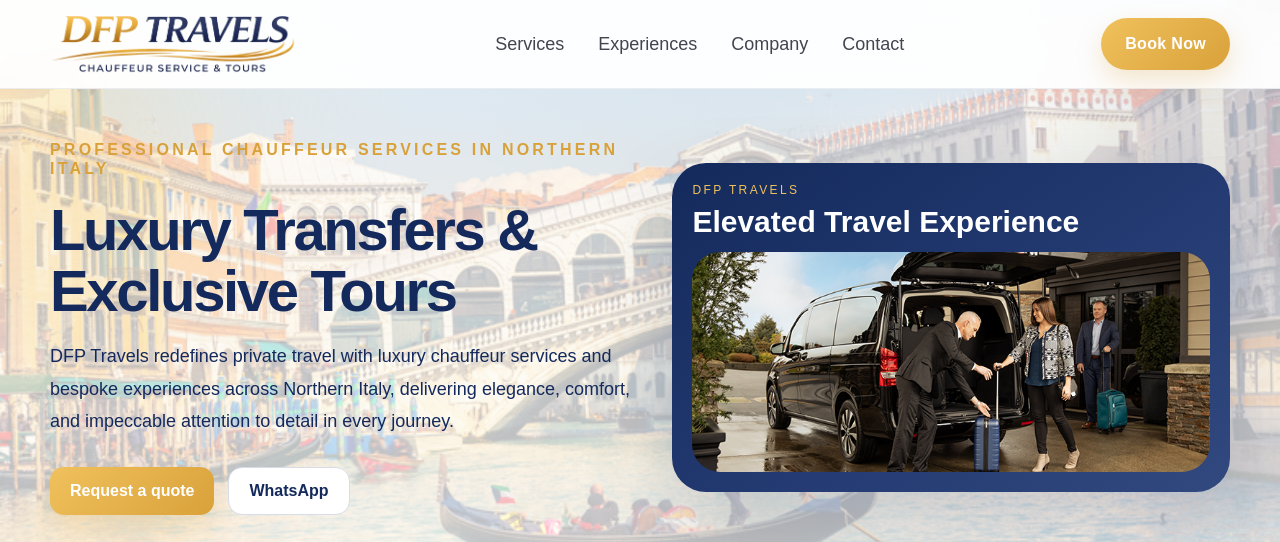
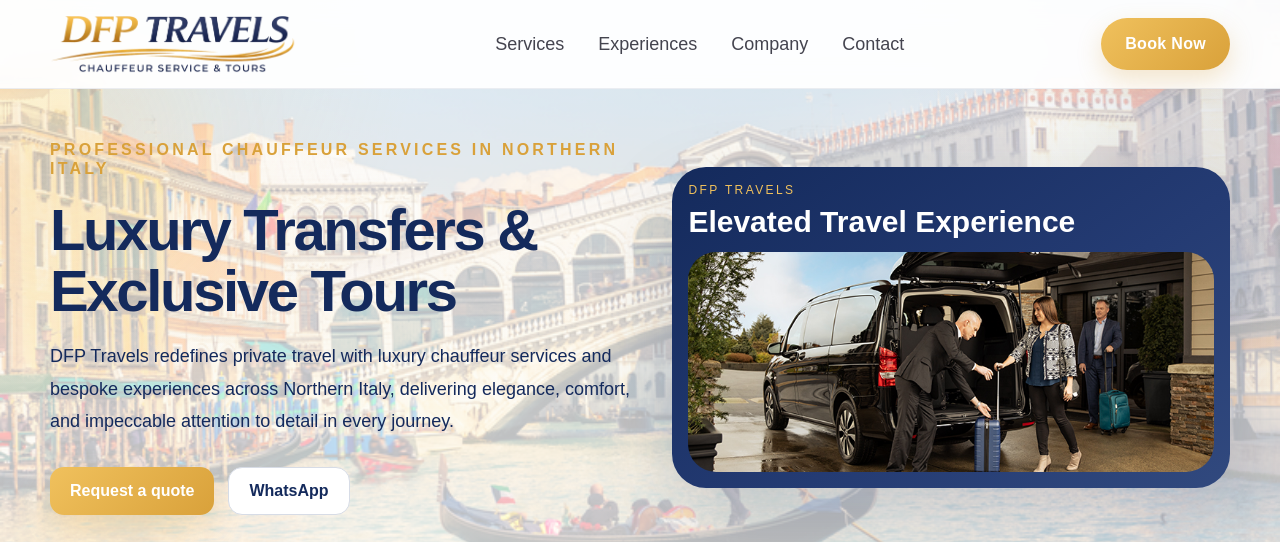
Before and after one commit to dfpcapitalsrl-ops/dfp-def, a Next.js app: page / in a window 1280 px wide. Shown: the top 542 px of the page. Built offline with nearby package versions, Linux system fonts and the light colour scheme.

Commit message:
Update globals.css

```diff
--- a/styles/globals.css
+++ b/styles/globals.css
@@ -266,7 +266,7 @@
 
 .hero-card {
   border-radius: 34px;
-  padding: 20px;
+  padding: 16px;
   background: linear-gradient(145deg, var(--navy), var(--navy-2) 58%, #31497e);
   color: white;
   box-shadow: 0 30px 80px rgba(20, 42, 92, 0.18);
```
